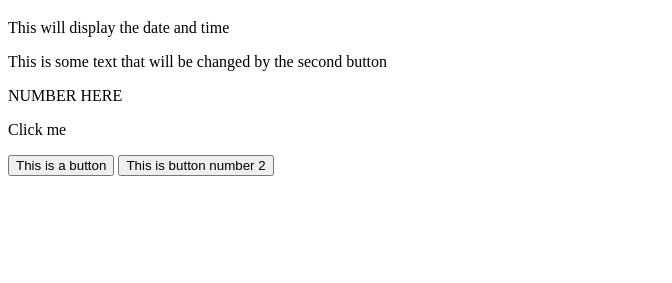
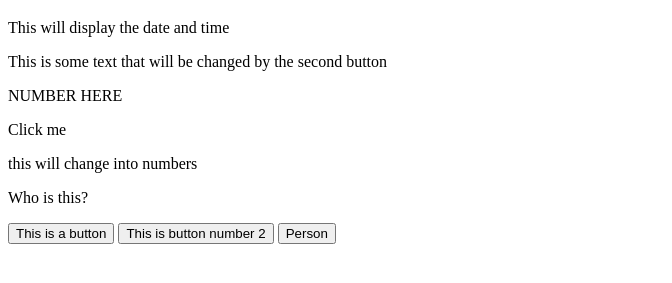
Before and after one commit to TAry884/Javascript_openlab, a plain HTML site: page index.html in a window 1280 px wide. Shown: the part 61-344 px from the top of the page, without its empty margins (0-672 px from the left). Drawn offline with Linux system fonts and the light colour scheme.

Commit message:
More Java!!
added a function number and used positive and negative exponents to add more zeros to the front and back of the number, added a function with a variable making objects and stringing them together with text, added comments and appropriate p and button elements for the new functions

```diff
--- a/index.html
+++ b/index.html
@@ -5,16 +5,28 @@
     <title>JavaScript</title>
     <script type="text/javascript" src="script.js"></script>
   </head>
-  <body onmouseover="variable()">
+  <body>
     <h1>This is the First javascript for this document</h1>
+    <!-- date and time -->
+    <p id="java1">This will display the date and time</p>
+    <!-- text change -->
+    <p id="java2">This is some text that will be changed by the second button</p>
+    <!-- mouse over trials -->
+    <p id="variable" onmouseover="variable()">NUMBER HERE</p>
+    <!-- string trials -->
+    <p id="string" onclick="string()">Click me</p>
+    <!-- number trials -->
+    <p id="number" onclick="number()">this will change into numbers</p>
+    <!-- string and variable trials -->
+    <p id="string2">Who is this?</p>
+    <p id="person"></p>
 
-    <p id="java1">This will display the date and time</p>
-    <p id="java2">This is some text that will be changed by the second button</p>
-    <p id="variable">NUMBER HERE</p>
-    <p id="string" onclick="string()">Click me</p>
+    <!-- far left button -->
+    <button type="button" name="button" onclick="button1()">This is a button</button>
+    <!-- second button -->
+    <button type="button" name="button" onclick="button()">This is button number 2</button>
+    <!-- third button -->
+    <button type="button" name="button" onclick="string2()">Person</button>
 
-
-    <button type="button" name="button" onclick="button1()">This is a button</button>
-    <button type="button" name="button" onclick="button()">This is button number 2</button>
   </body>
 </html>
--- a/script.js
+++ b/script.js
@@ -21,3 +21,20 @@ function string() {
   c = "how is it going?" + " " + "i am pretty good"
   document.getElementById('string').innerHTML = a + "<br>" + b + "<br>" + c
 }
+
+function number() {
+  var y, x
+  y = 123e5
+  x = 456e-5
+  document.getElementById("number").innerHTML = y + "<br>" + x
+}
+
+function string2() {
+  var person = {
+    FirstName: "Ty",
+    LastName: "Ary",
+    age: 16,
+    eyecolor: "blue"
+  }
+  document.getElementById('person').innerHTML = person.FirstName + " is " + person.age + " years old with " + person.eyecolor + " eyes";
+}
```
